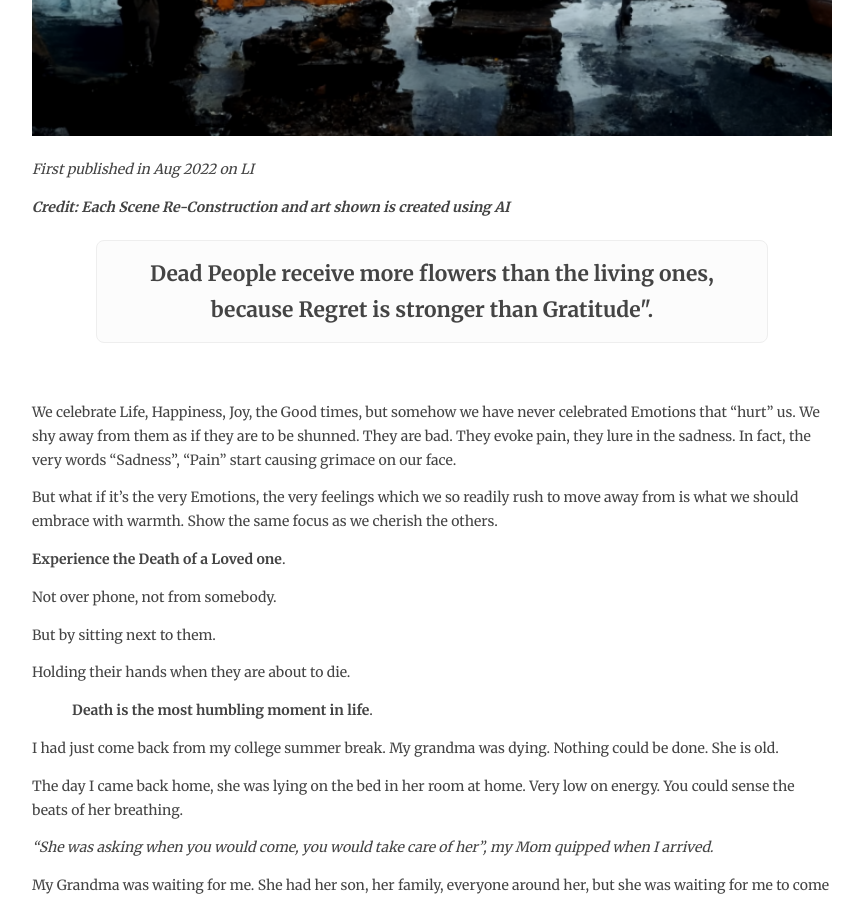
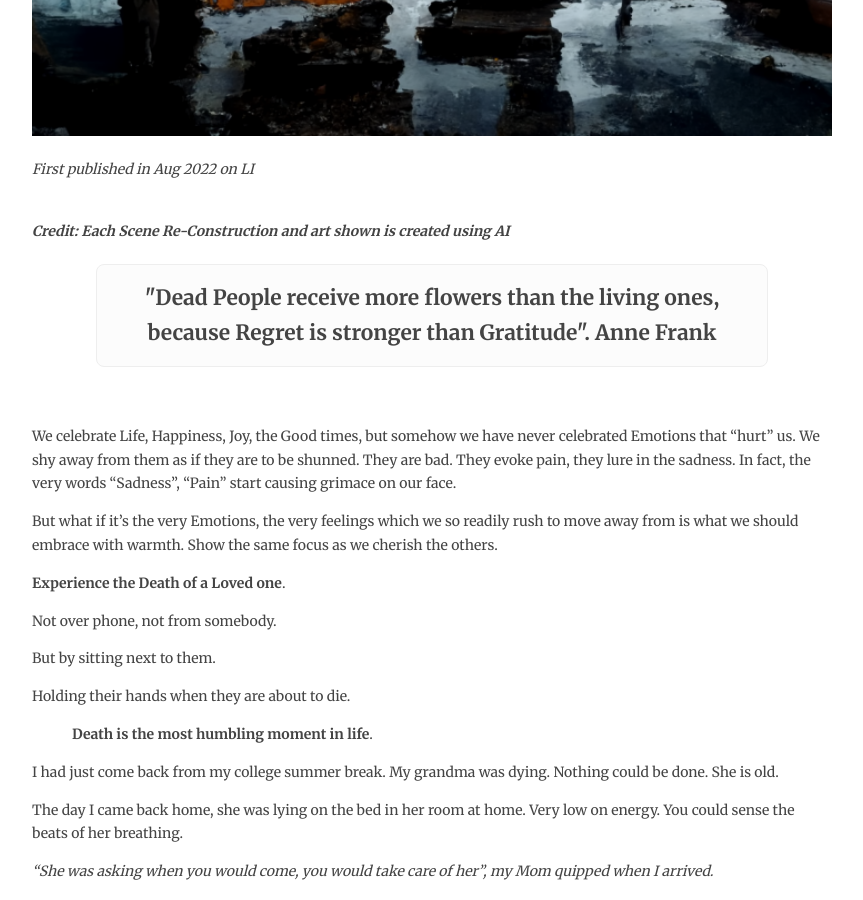
Before and after one commit to trmanish/trmanish.github.io, a Jekyll site: the page built from _posts/2025-02-24-death-sadness.md, in a window 1280 px wide and 900 px high, scrolled down 985 px. Shown: the whole window, without its empty margins (208-1071 px from the left). Built offline with Jekyll 4.4.1, drawn with Linux system fonts in a browser that asks for light colours; some of the changed text lies outside the part shown.

Commit message:
new post depression

```diff
--- a/_posts/2025-02-24-death-sadness.md
+++ b/_posts/2025-02-24-death-sadness.md
@@ -13,13 +13,13 @@ image: "/assets/death_sadness/header.jpg"
 
 <img src="/assets/death_sadness/header.jpg" width="100%">
 
-
-*First published in Aug 2022 on LI*<br>
+*First published in Aug 2022 on LI*<br><br>
 
 ***Credit: Each Scene Re-Construction and art shown is created using AI***<br>
 
 <div style="text-align: center; font-size: 1.5em; padding: 15px; border-radius: 8px; background-color: #fcfcfc; border: 1px solid #eee; width: 80%; margin: 20px auto;">
-    <strong>Dead People receive more flowers than the living ones, because Regret is stronger than Gratitude".</strong>
+    <strong>"Dead People receive more flowers than the living ones, because Regret is stronger than Gratitude".
+    Anne Frank</strong>
 </div>
 
 <br>
```
Also changed, not shown: _posts/2025-02-13-V-for-Vendetta-Moment.md (+1 -1 lines), _posts/2025-02-24-on-loneliness-and-depression.md (added, +36 -0 lines).
